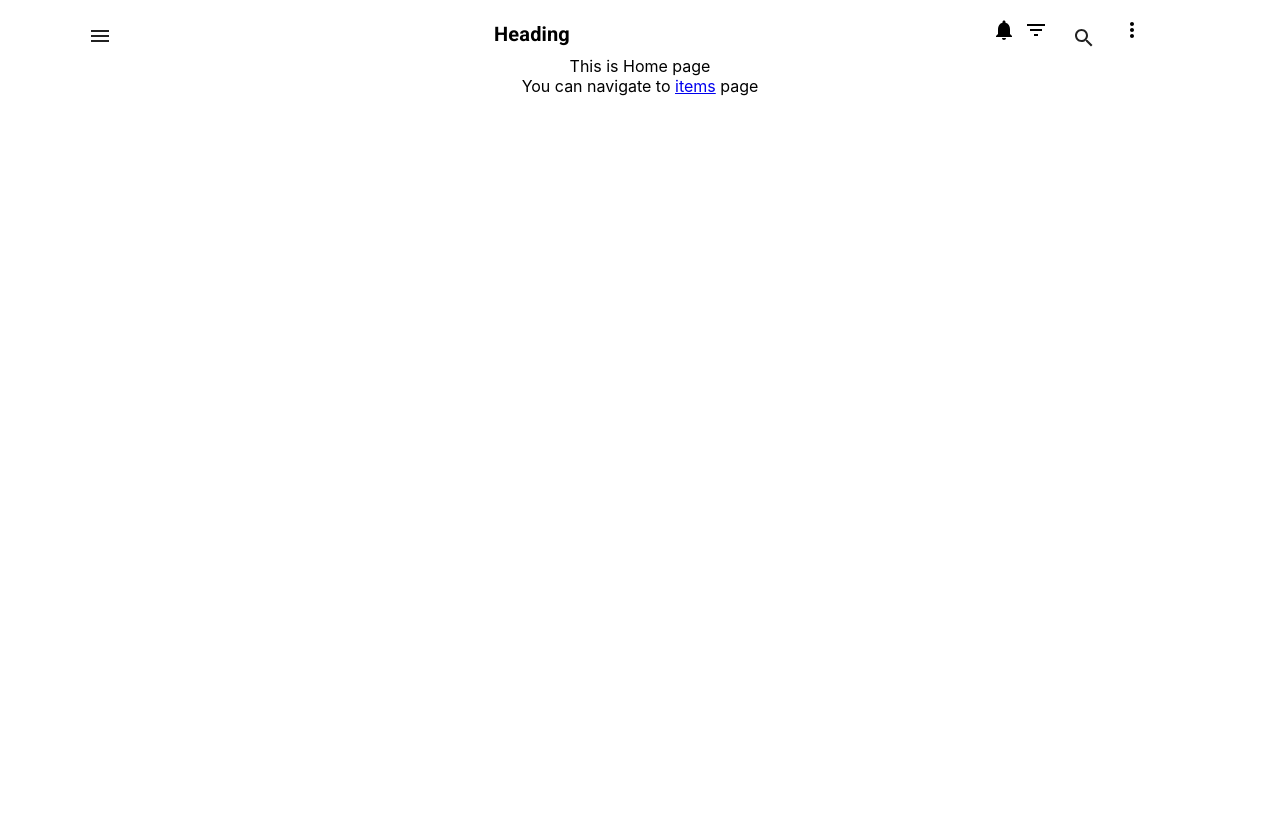
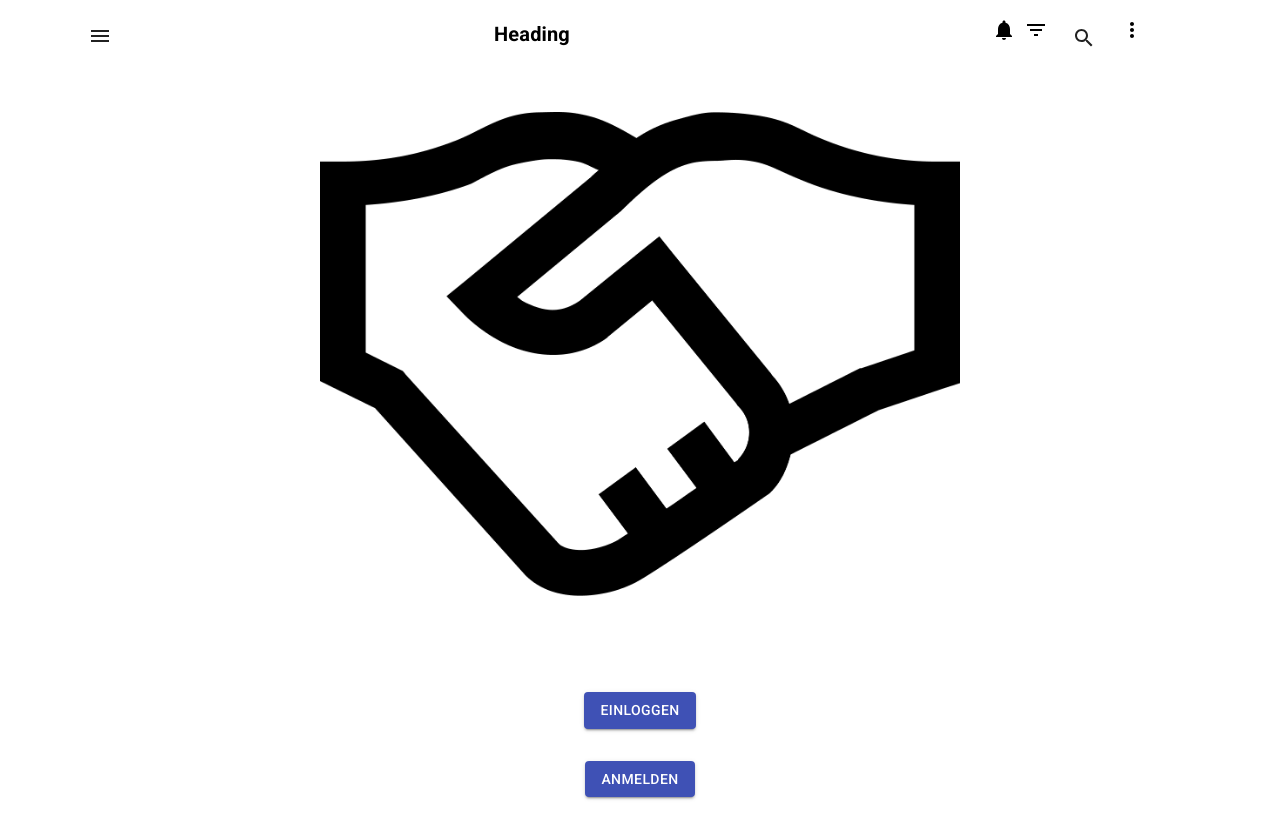
Before and after one commit to septumca/hack2-chal7, a React (Create React App) app: page / in a window 1280 px wide. Built offline with nearby package versions, Linux system fonts and the light colour scheme.

Commit message:
feat(Home): add buttons to home page

```diff
--- a/src/components/FeedPage.js
+++ b/src/components/FeedPage.js
@@ -46,7 +46,6 @@ const FeedPage = () => {
   return (
     <div>
     <Grid container spacing={1}>
-    <TopAppBar> </TopAppBar>
     <Grid container item xs={12} spacing={3}>
         <FormRow />
     </Grid>
--- a/src/pages/Home/Home.js
+++ b/src/pages/Home/Home.js
@@ -1,13 +1,43 @@
 import React from 'react';
 import { Link } from 'react-router-dom';
-import CardMedia from '@material-ui/core/CardMedia';
+import clsx from 'clsx';
+import { makeStyles } from '@material-ui/core/styles';
+import Button from '@material-ui/core/Button';
+
+import Logo from '../../components/Logo'
+
+
+const useStyles = makeStyles((theme) => ({
+  root: {
+    display: 'flex',
+    flexWrap: 'wrap',
+  },
+  page: {
+    marginTop: theme.spacing(7),
+    display: 'flex',
+    flexDirection: 'column',
+    alignItems: 'center',
+  },
+  margin: {
+    margin: theme.spacing(2),
+  },
+  bigmargin: {
+    marginTop: theme.spacing(12),
+  },
+}));
 
 export default function Home() {
+  const classes = useStyles();
+
   return (
-    <div>
-
-      <div>This is Home page</div>
-      <div>You can navigate to <Link to='/items'>items</Link> page</div>
+    <div className={clsx(classes.page)}>
+      <Logo />
+      <Button type="submit" variant="contained" color="primary" className={clsx(classes.bigmargin, classes.margin)} component={Link} to="/login">
+        EINLOGGEN
+      </Button>
+      <Button type="submit" variant="contained" color="primary" className={clsx(classes.margin)} component={Link} to="/register">
+        ANMELDEN
+      </Button>
     </div>
   );
 }
--- a/src/pages/Login/Login.js
+++ b/src/pages/Login/Login.js
@@ -36,7 +36,7 @@ const useStyles = makeStyles((theme) => ({
 }));
 
 
-export default function Home() {
+export default function Login() {
   const classes = useStyles();
   const [values, setValues] = React.useState({
     amount: '',
@@ -90,7 +90,7 @@ export default function Home() {
             />
           </FormControl>
           <Link to='/feedpage'>
-          <Button type="submit" variant="contained" color="primary" className={clsx(classes.margin)}>
+          <Button type="submit" variant="contained" color="primary" className={clsx(classes.margin)}  component={Link} to="/feedpage">
             EINLOGGEN
           </Button>
           </Link>
```
